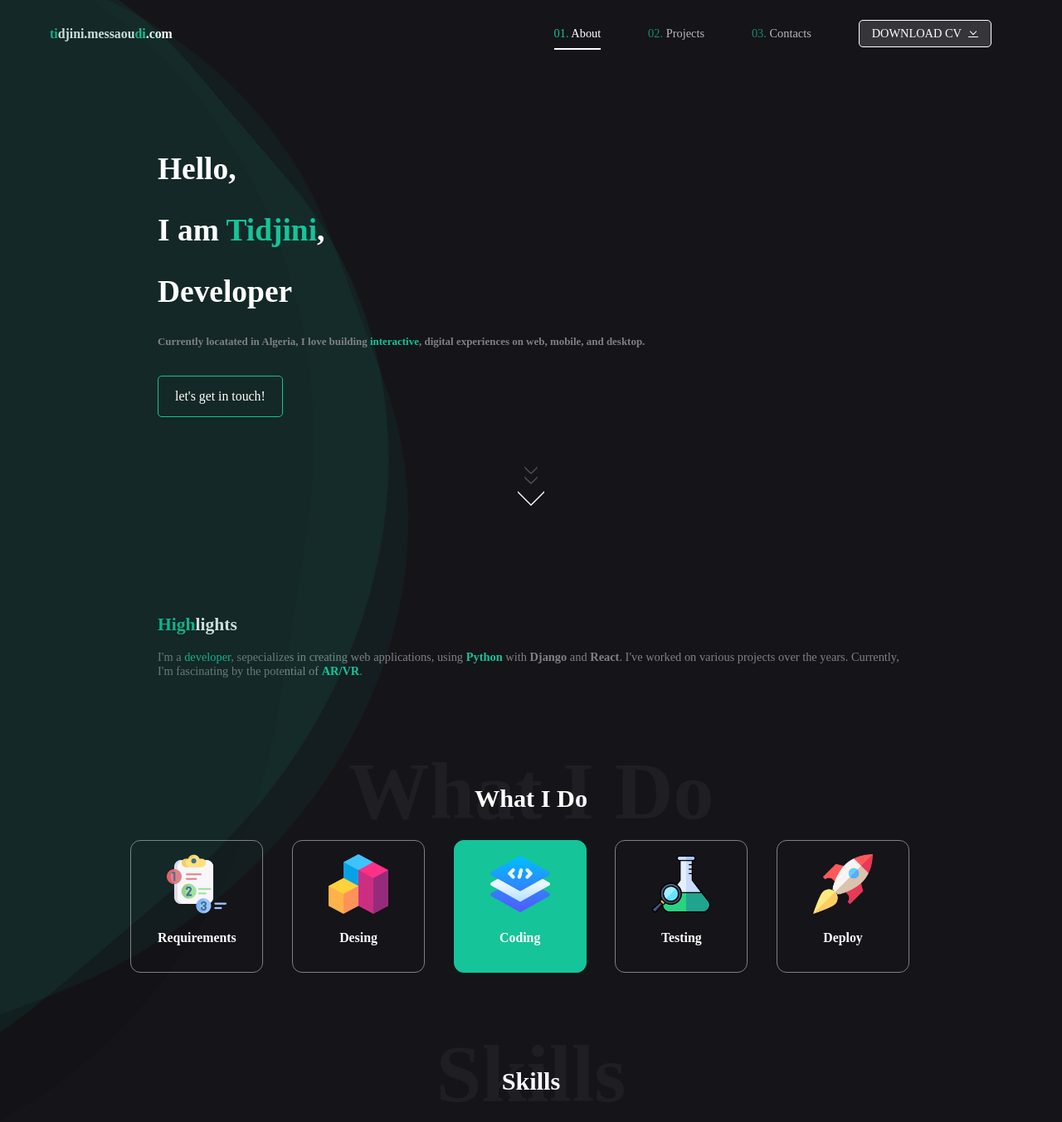
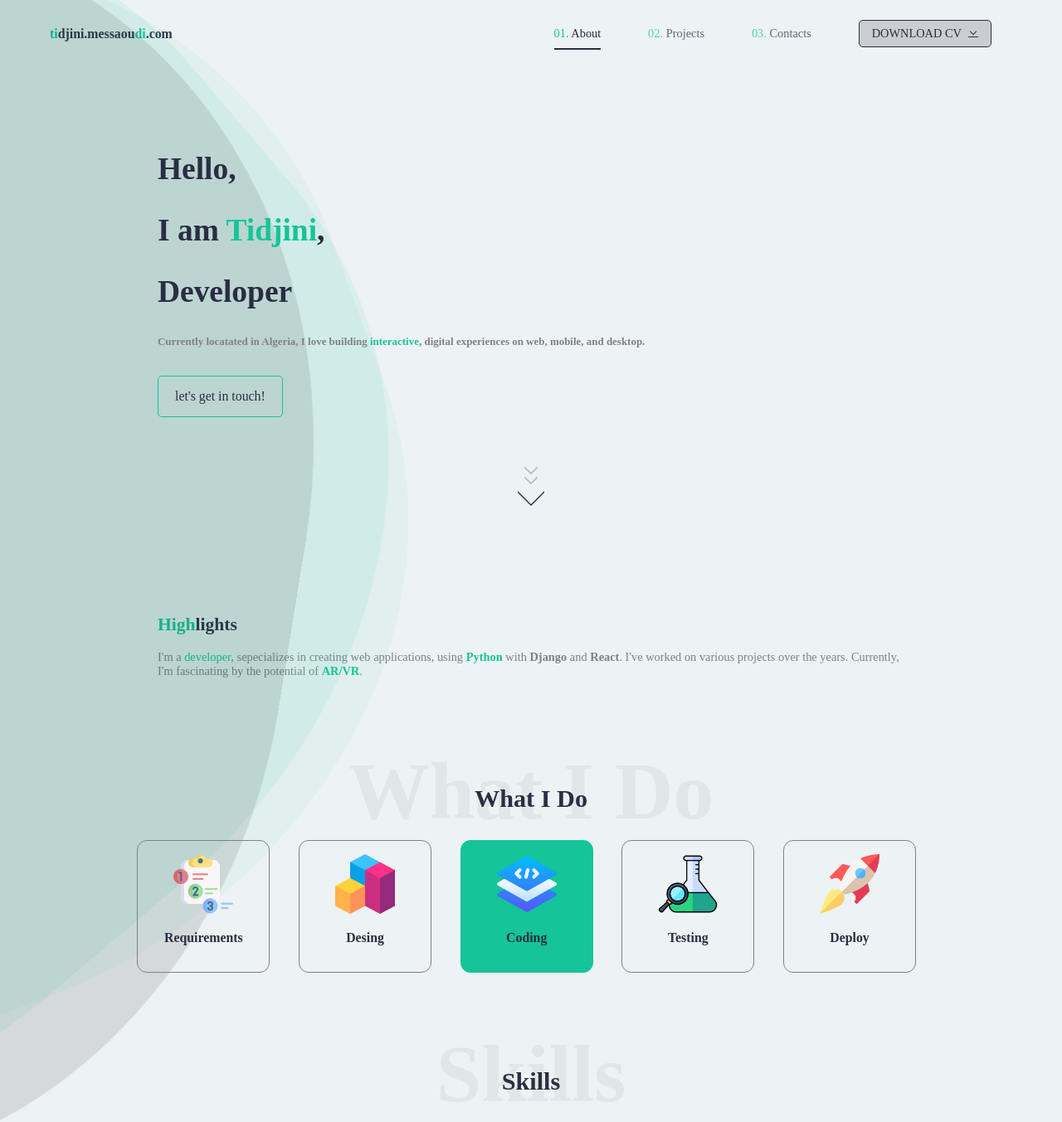
Before and after one commit to Tidjini/portfolio, a React (Create React App) app: page / in a window 1280 px wide. Shown: the top 1353 px of the page at 83% size. Built offline with nearby package versions, Linux system fonts and the light colour scheme; grey boxes are pictures that could not be loaded; a web font is replaced by a local one.

Commit message:
set dark vs light mode

```diff
--- a/public/index.html
+++ b/public/index.html
@@ -8,7 +8,7 @@
     <link rel="stylesheet" href="styles.css"/>
     <title>Tidjini Messaoudi</title>
 </head>
-<body class="dark">
+<body class="light">
     <div id="root"></div>
     <script src="main.js"></script>
 </body>
--- a/src/App.jsx
+++ b/src/App.jsx
@@ -1,4 +1,4 @@
-import React from "react";
+import React, { useEffect, useState } from "react";
 import Navbar from "./Navbar.jsx";
 import Main from "./Main.jsx";
 import Skills from "./Skills.jsx";
@@ -7,6 +7,13 @@ import Tools from "./Tools.jsx";
 import CurrentSkills from "./CurrentSkills.jsx";
 
 export default function App() {
+  const [mode, setMode] = useState("light");
+  useEffect(() => {
+    const changeMode = setInterval(() => {
+      // setMode((prev) => (prev === "light" ? "dark" : "light"));
+    }, 5 * 2500);
+    return () => clearInterval(changeMode);
+  }, []);
   return (
     <div>
       <div className="box">
@@ -14,7 +21,7 @@ export default function App() {
         <div className="wave -two"></div>
         <div className="wave -three"></div>
       </div>
-      <Navbar mode="light" />
+      <Navbar mode={mode} />
       <Main />
       <Skills />
       <WhatIdo />
--- a/src/WhatIdo.jsx
+++ b/src/WhatIdo.jsx
@@ -71,8 +71,7 @@ export default function WhatIdo() {
       <Grid
         container
         style={{
-          marginTop: "-70px",
-          alignSelf: "center",
+          margin: "-70px auto 0 auto",
         }}
         justifyContent={breakPoints.includes(type) ? "flex-start" : "center"}
         spacing={1}
```
